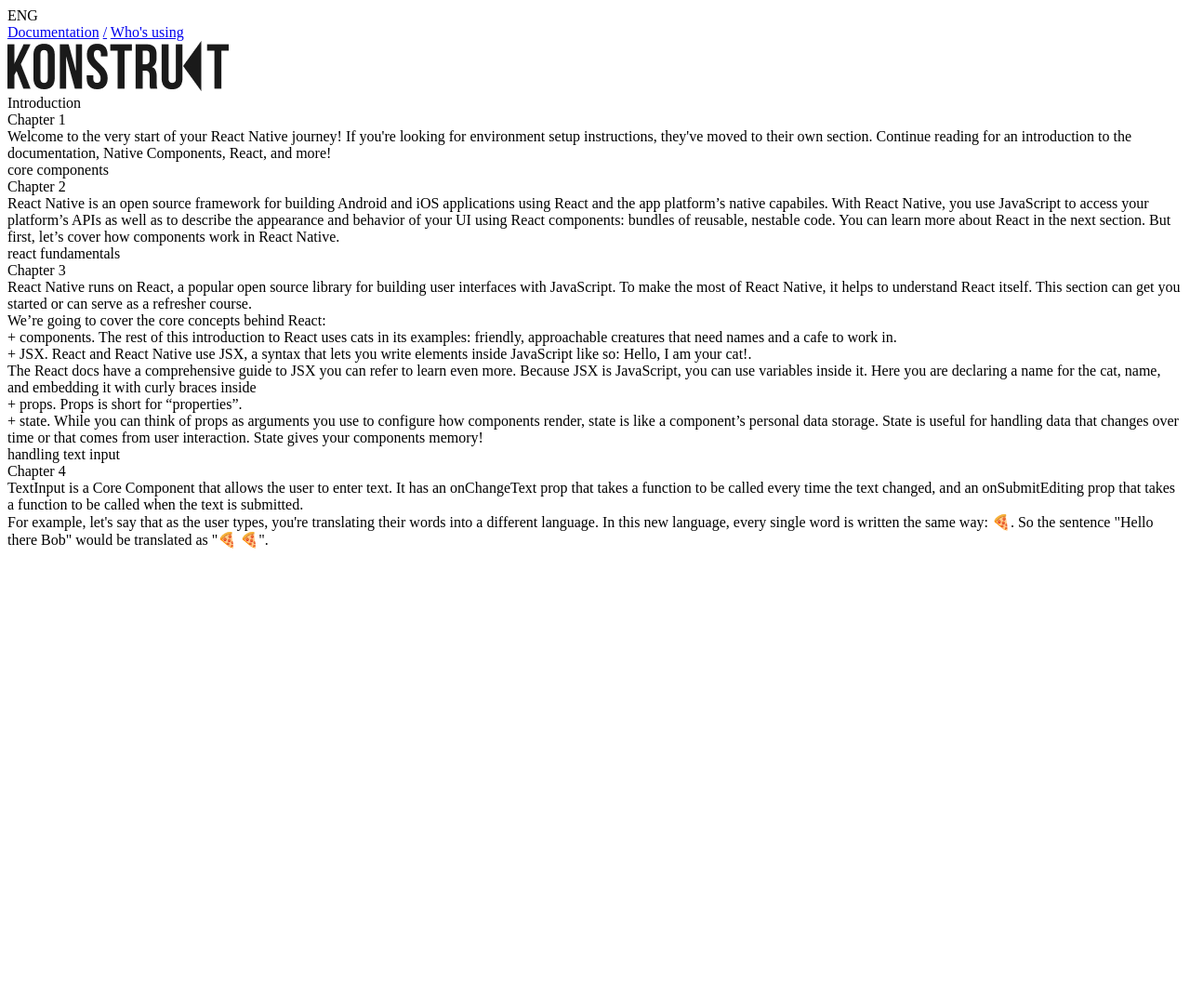
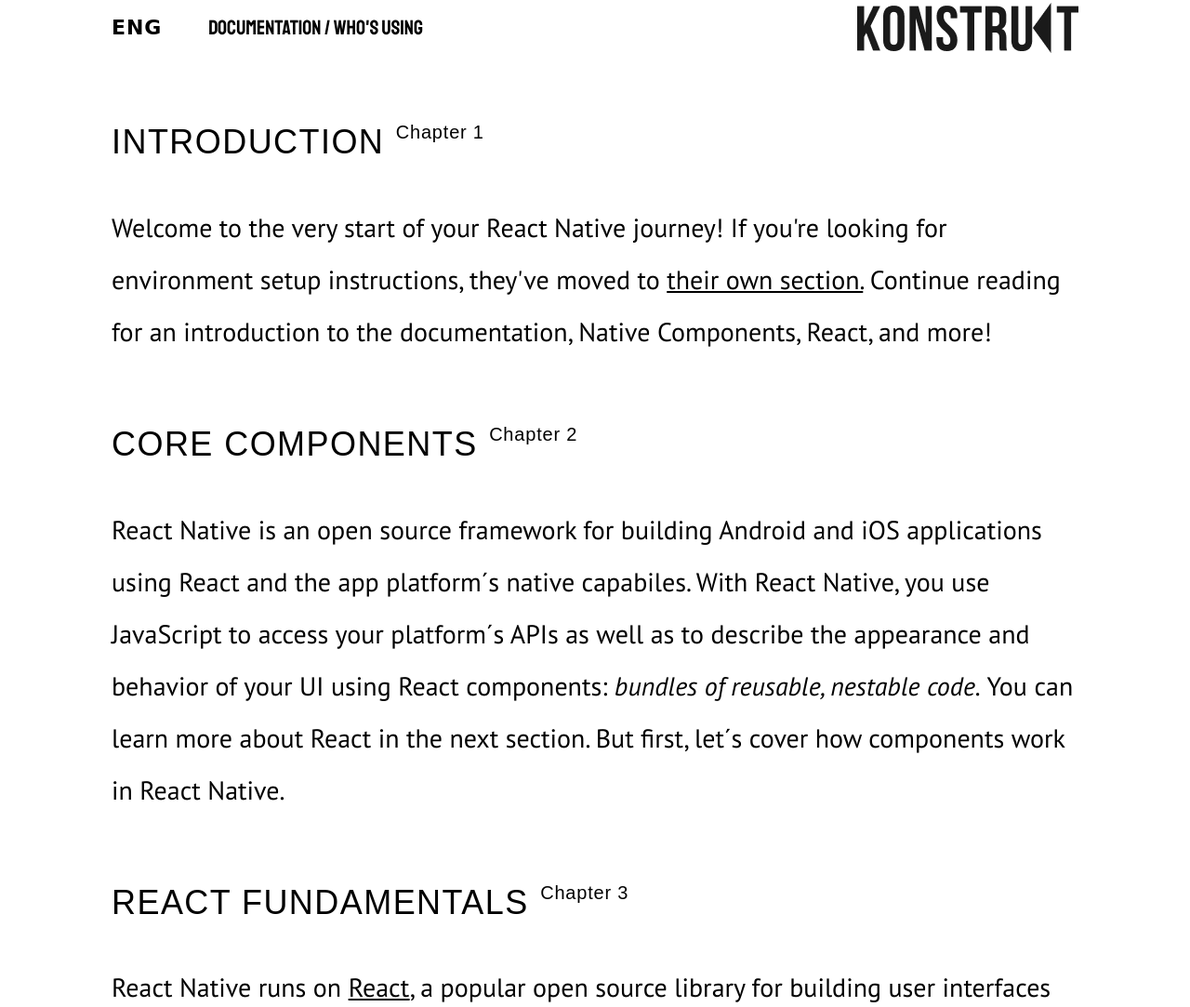
Before and after one commit to Dumanivska/FELessons, a plain HTML site: page 12/index.html in a window 1280 px wide. Shown: the top 1083 px of the page at 93% size. Before the commit the page ends 800 px from the top, so only its background shows below. Drawn offline with Linux system fonts and the light colour scheme; files that its build step writes are made by us from their sources; a web font is replaced by a local one.

Commit message:
fixed homework12

```diff
--- a/12/assest/css/style.css
+++ /dev/null
@@ -1,20 +0,0 @@
-.text-style--bold {
-}
-.text-style--underscore {
-}
-
-/* FONT SIZES */
-.text--font-size-28 {
-}
-.text--font-size-46 {
-}
-
-/* FONT FAMILIES */
-.text__font-family-pt-sans {
-}
-
-.text__font-family-francois-one {
-}
-
-.text__font-family-farro {
-}
--- /dev/null
+++ b/12/assets/css/style.css
@@ -0,0 +1,128 @@
+* {
+  padding: 0;
+  margin: 0;
+  box-sizing: border-box;
+}
+.header {
+  margin-left: 120px;
+  margin-right: 120px;
+  max-width: 1200px;
+}
+.container {
+  max-height: 1200px;
+  justify-content: space-between;
+}
+
+.container__display {
+  display: flex;
+  flex-wrap: nowrap;
+  align-content: space-around;
+  align-items: center;
+  /* justify-content: flex-start; */
+}
+.justify-content {
+  justify-content: flex-start;
+  padding: 16px 0;
+}
+
+.text {
+  font-family: "Tourney", cursive;
+  font-style: normal;
+  font-weight: 600;
+  font-size: 22px;
+  line-height: 18px;
+  text-align: center;
+  letter-spacing: 0.04em;
+  transform: matrix(1, 0, 0, 1, 0, 0);
+}
+.container__img {
+  width: 238px;
+  height: 54px;
+  justify-content: flex-end;
+}
+.nav {
+  color: #000000;
+  text-decoration: none;
+  font-family: "Staatliches", cursive;
+  /* height: 1.75em; */
+  font-size: 22px;
+  line-height: 28px;
+}
+.gap-50 {
+  gap: 50px;
+}
+/* MAIN */
+.main {
+  max-width: 1200px;
+  margin-left: 120px;
+  margin-right: 120px;
+  top: 150px;
+}
+.title {
+  display: flex;
+}
+.text-align {
+  text-align: center;
+}
+
+.title__h2 {
+  font-family: "Francois One", sans-serif;
+  font-style: normal;
+  font-weight: 400;
+  font-size: 2.25em;
+  line-height: 1.3em;
+  /* font-size: 36px;
+  line-height: 48px; */
+  letter-spacing: 0.04em;
+  text-transform: uppercase;
+  color: #000000;
+}
+
+.title__text {
+  font-style: normal;
+  font-weight: 400;
+  font-size: 1.75em;
+  line-height: 2em;
+  color: #000000;
+}
+.title__chapter {
+  font-style: normal;
+  font-weight: 300;
+  font-size: 1.25em; /* ==> font-size: 1.25 * some row height 10px ==> 12.5px */
+  line-height: 1.25em; /* ==> line-heigh: 1.25 * font-size 12.5px ==> 15pxpx*/
+
+  letter-spacing: 0.04em;
+  color: #000000;
+}
+.chapter {
+  font-family: "Farro", sans-serif;
+  margin-left: 0.625em;
+}
+.background-color {
+  background-color: #dadada;
+}
+.block {
+  font-family: "PT Sans", sans-serif;
+}
+.block__bold {
+  font-weight: bold;
+}
+
+.text__underline {
+  text-decoration: underline;
+}
+.text__italic {
+  font-style: italic;
+}
+.margin-bottom-70 {
+  margin-bottom: 70px;
+}
+.margin-bottom-90 {
+  margin-bottom: 90px;
+}
+.margin-bottom-40 {
+  margin-bottom: 40px;
+}
+.gap-10 {
+  gap: 10px;
+}
--- a/12/index.html
+++ b/12/index.html
@@ -5,103 +5,116 @@
     <meta http-equiv="X-UA-Compatible" content="IE=edge" />
     <meta name="viewport" content="width=device-width, initial-scale=1.0" />
     <title>Document</title>
-    <link rel="stylesheet" href="assets/css/style.css" />
+    <link rel="preconnect" href="https://fonts.googleapis.com">
+    <link rel="preconnect" href="https://fonts.gstatic.com" crossorigin>
+    <link href="https://fonts.googleapis.com/css2?family=Tourney:wght@600&display=swap" rel="stylesheet">
+    <link href="https://fonts.googleapis.com/css2?family=Staatliches&display=swap" rel="stylesheet">
+    <link href="https://fonts.googleapis.com/css2?family=Francois+One&display=swap" rel="stylesheet">
+    <link href="https://fonts.googleapis.com/css2?family=Farro:wght@300&display=swap" rel="stylesheet">
+    <link href="https://fonts.googleapis.com/css2?family=PT+Sans&display=swap" rel="stylesheet">
+    <link href="https://fonts.googleapis.com/css2?family=PT+Sans:wght@700&display=swap" rel="stylesheet">
+
+    <link href="https://fonts.googleapis.com/css2?family=PT+Sans:ital@1&display=swap" rel="stylesheet"><link rel="stylesheet" href="assets/css/style.css" />
   </head>
   <body>
-    <header>
-      <div class="container>">
-        <div class="text">ENG</div>
-        <div class="nav">
-          <a href="#">Documentation</a>
-          <a href="#">/</a>
-          <a href="#">Who's using</a>
+    <header class="header margin-bottom-70">
+      <div class="container gap-50 container__display">
+
+        <div class="container gap-50 container__display justify-content text-align">
+           <span class="text">ENG</span>
+            <div class="nav gap-10" >
+          <a  class="nav" href="#">Documentation</a>
+          <a  class="nav" href="#">/</a>
+          <a  class="nav" href="#">Who's using</a>
         </div>
-        <div><img src="assest/images/logo.jpg" alt="logo" /></div>
+        </div>
+
+        <div class="container__display container__img"><img src="assets/images/logo.jpg" alt="logo" /></div>
       </div>
     </header>
-    <main>
-      <div class="chapter1">
+    <main class="main">
+      <div >
         <div class="title">
-          <div>Introduction</div>
-          <div>Chapter 1</div>
+          <h2 class="title__h2 margin-bottom-40">Introduction</h2>
+          <div class="chapter title__chapter">Chapter 1</div>
         </div>
-        <div>
+        <p class="block title__text margin-bottom-70">
           Welcome to the very start of your React Native journey! If you're
-          looking for environment setup instructions, they've moved to their own
-          section. Continue reading for an introduction to the documentation,
+          looking for environment setup instructions, they've moved to <span class="text__underline">their  own
+          section.</span> Continue reading for an introduction to the documentation,
           Native Components, React, and more!
+        </p>
+      </div>
+      <div >
+        <div class="title">
+          <h2 class="title__h2 margin-bottom-40">core components</h2>
+          <div class="chapter title__chapter">Chapter 2</div>
         </div>
+        <p class="block title__text margin-bottom-70">
+          React Native is an open source framework for building Android and iOS
+          applications using React and the app platform&#180s native capabiles. With
+          React Native, you use JavaScript to access your platform&#180s APIs as
+          well as to describe the appearance and behavior of your UI using React
+          components: <span class="text__italic">bundles of reusable, nestable code.</span> You can learn more
+          about React in the next section. But first, let&#180s cover how components
+          work in React Native.
+        </p>
       </div>
-      <div class="chapter2">
+      <div >
         <div class="title">
-          <div>core components</div>
-          <div>Chapter 2</div>
+          <h2 class=" title title__h2 margin-bottom-40">react fundamentals</h2>
+          <div class=" title chapter title__chapter">Chapter 3</div>
         </div>
-        <div>
-          React Native is an open source framework for building Android and iOS
-          applications using React and the app platform’s native capabiles. With
-          React Native, you use JavaScript to access your platform’s APIs as
-          well as to describe the appearance and behavior of your UI using React
-          components: bundles of reusable, nestable code. You can learn more
-          about React in the next section. But first, let’s cover how components
-          work in React Native.
-        </div>
-      </div>
-      <div class="chapter3">
-        <div class="title">
-          <div>react fundamentals</div>
-          <div>Chapter 3</div>
-        </div>
-        <div>
-          React Native runs on React, a popular open source library for building
+        <p class="block title__text margin-bottom-40">
+          React Native runs on <span class="text__underline">React</span>, a popular open source library for building
           user interfaces with JavaScript. To make the most of React Native, it
           helps to understand React itself. This section can get you started or
           can serve as a refresher course.
-        </div>
-        <div>We’re going to cover the core concepts behind React:</div>
-        <div>
-          + components. The rest of this introduction to React uses cats in its
+        </p>
+        <p class="block title__text margin-bottom-40">We&#180re going to cover the core concepts behind React:</p>
+        <p class="block title__text margin-bottom-40">
+          <span class="block__bold">+ components.</span> The rest of this introduction to React uses cats in its
           examples: friendly, approachable creatures that need names and a cafe
           to work in.
-        </div>
-        <div>
-          + JSX. React and React Native use JSX, a syntax that lets you write
+        </p>
+        <p class="block title__text margin-bottom-40">
+          <span class="block__bold">+ JSX. </span> React and React Native use JSX, a syntax that lets you write
           elements inside JavaScript like so:
-          <span><Text>Hello, I am your cat!</Text></span
+          <span class="background-color">&#60Text&#62Hello, I am your cat!&#60/Text&#62</span
           >.
-        </div>
-        <div>
-          The React docs have a comprehensive guide to JSX you can refer to
+        </p>
+        <p class="block title__text margin-bottom-40">
+          The React docs have <span class="text__underline">a comprehensive guide to JSX </span>you can refer to
           learn even more. Because JSX is JavaScript, you can use variables
-          inside it. Here you are declaring a <span>name</span> for the cat, name, and
-          embedding it with curly braces inside <div><Text></div>
-        </div>
-        <div>+ props. Props is short for “properties”.</div>
-        <div>
-          + state. While you can think of props as arguments you use to
-          configure how components render, state is like a component’s personal
+          inside it. Here you are declaring a <span class="background-color">name</span> for the cat, name, and
+          embedding it with curly braces inside <span class="background-color">&#60Text&#62</span>
+        </p>
+        <p class="block title__text margin-bottom-40"><span class="block__bold">+ props.</span> Props is short for “properties”.</p>
+        <p class="block title__text margin-bottom-70">
+          <span class="block__bold">+ state.</span> While you can think of props as arguments you use to
+          configure how components render, state is like a component&#180s personal
           data storage. State is useful for handling data that changes over time
           or that comes from user interaction. State gives your components
           memory!
+        </p>
+      </div>
+      <div >
+        <div class="title">
+          <h2 class="title title__h2 margin-bottom-40">handling text input</h2>
+          <div class="title chapter title__chapter">Chapter 4</div>
         </div>
-      </div>
-      <div class="chapter4">
-        <div class="title">
-          <div>handling text input</div>
-          <div>Chapter 4</div>
-        </div>
-        <div>
+        <p class="block title__text margin-bottom-40">
           TextInput is a Core Component that allows the user to enter text. It
-          has an onChangeText prop that takes a function to be called every time
+          has an <span class="text__italic">onChangeText</span> prop that takes a function to be called every time
           the text changed, and an onSubmitEditing prop that takes a function to
           be called when the text is submitted.
-        </div>
-        <div>
+        </p>
+        <p class="block title__text margin-bottom-90">
           For example, let's say that as the user types, you're translating
           their words into a different language. In this new language, every
           single word is written the same way: 🍕. So the sentence "Hello there
           Bob" would be translated as "🍕 🍕".
-        </div>
+        </p>
       </div>
     </main>
   </body>
```
Also changed, not shown: 12/assets/images/logo.jpg (renamed from 12/assest/images/logo.jpg), 4 other files.
